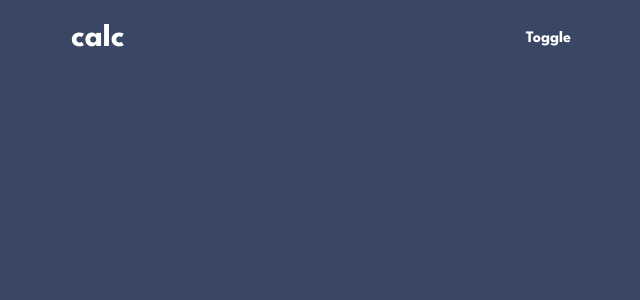
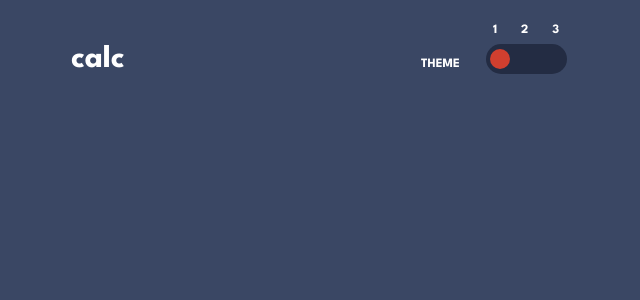
Before and after one commit to sodiqsanusi/calculator, a Next.js app: page / in a window 1280 px wide. Shown: the top 300 px of the page, without its empty margins (319-959 px from the left). Built offline with nearby package versions, Linux system fonts and the light colour scheme.

Commit message:
Finished with the header section!

```diff
--- a/components/CalcHeader/CalcHeader.styled.js
+++ b/components/CalcHeader/CalcHeader.styled.js
@@ -4,5 +4,5 @@ export const Header = styled.header`
   width: 100%;
   display: flex;
   justify-content: space-between;
-  align-items: center;
+  align-items: flex-end;
 `;
--- a/components/CalcHeader/ToggleSection/ToggleSection.styled.js
+++ b/components/CalcHeader/ToggleSection/ToggleSection.styled.js
@@ -0,0 +1,44 @@
+import styled from "styled-components";
+
+export const Container = styled.aside`
+  width: 50%;
+  max-width: 150px;
+  display: flex;
+  justify-content: space-between;
+  align-items: flex-end;
+  h2{
+    font-size: .8rem;
+    margin-bottom: .3em;
+  }
+`;
+
+export const Layout = styled.main`
+  width: 60%;
+  ul{
+    display: flex;
+    list-style: none;
+    justify-content: space-around;
+    font-size: .8rem;
+  }
+  section{
+    width: 90%;
+    margin: .5em auto 0;
+    padding: .3em;
+    display: flex;
+    justify-content: space-between;
+    background-color: var(--auxBackground);
+    border-radius: 20px;
+    button{
+      opacity: 0%;
+      width: 20px;
+      height: 20px;
+      border-radius: 50%;
+      border: none;
+      background-color: var(--equalsBackground);
+      cursor: pointer;
+    }
+    button:nth-of-type(${({theme}) => theme}){
+      opacity: 100%;
+    }
+  }
+`;
--- a/components/CalcHeader/ToggleSection/index.js
+++ b/components/CalcHeader/ToggleSection/index.js
@@ -1,6 +1,33 @@
+import {Container, Layout} from './ToggleSection.styled'
+import {useState} from 'react';
+import { useContext } from 'react';
+import { GlobalContext } from '../../../GlobalContext';
+
 const ToggleSection = () => {
+
+  let {changeTheme} = useContext(GlobalContext);
+  const [theme, setTheme] = useState(1);
+  let handleClick = (num) => {
+    setTheme(num);
+    changeTheme(num);
+  }
+
   return (
-    <aside>Toggle</aside>
+    <Container>
+      <h2>THEME</h2>
+      <Layout theme={theme}>
+        <ul>
+          <li>1</li>
+          <li>2</li>
+          <li>3</li>
+        </ul>
+        <section>
+          <button onClick={() => handleClick(1)}></button>
+          <button onClick={() => handleClick(2)}></button>
+          <button onClick={() => handleClick(3)}></button>
+        </section>
+      </Layout>
+    </Container>
   );
 }
 
--- a/createGlobalStyles.js
+++ b/createGlobalStyles.js
@@ -3,7 +3,7 @@ import { createGlobalStyle } from "styled-components";
 const GlobalStyles = createGlobalStyle`
    :root{
      --mainBackground: #3a4764;
-     --auxBaxkground: #232c43;
+     --auxBackground: #232c43;
      --screenBackground: #182034;
      --textColor: #ffffff;
      --keyTextColor: #444b5a;
@@ -15,7 +15,7 @@ const GlobalStyles = createGlobalStyle`
      --equalShadow: #93261a;
      ${({whichTheme}) => whichTheme == 2 && `
      --mainBackground: #e6e6e6;
-     --auxBaxkground: #d1cccc;
+     --auxBackground: #d1cccc;
      --screenBackground: #ededed;
      --textColor: #35352c;
      --keyBackground: #e5e4e1;
@@ -27,7 +27,7 @@ const GlobalStyles = createGlobalStyle`
      `}
      ${({whichTheme}) => whichTheme == 3 && `
      --mainBackground: #160628;
-     --auxBaxkground: #1d0934;
+     --auxBackground: #1d0934;
      --screenBackground: #1d0934;
      --textColor: #ffe53d;
      --keyBackground: #341c4f;
```
